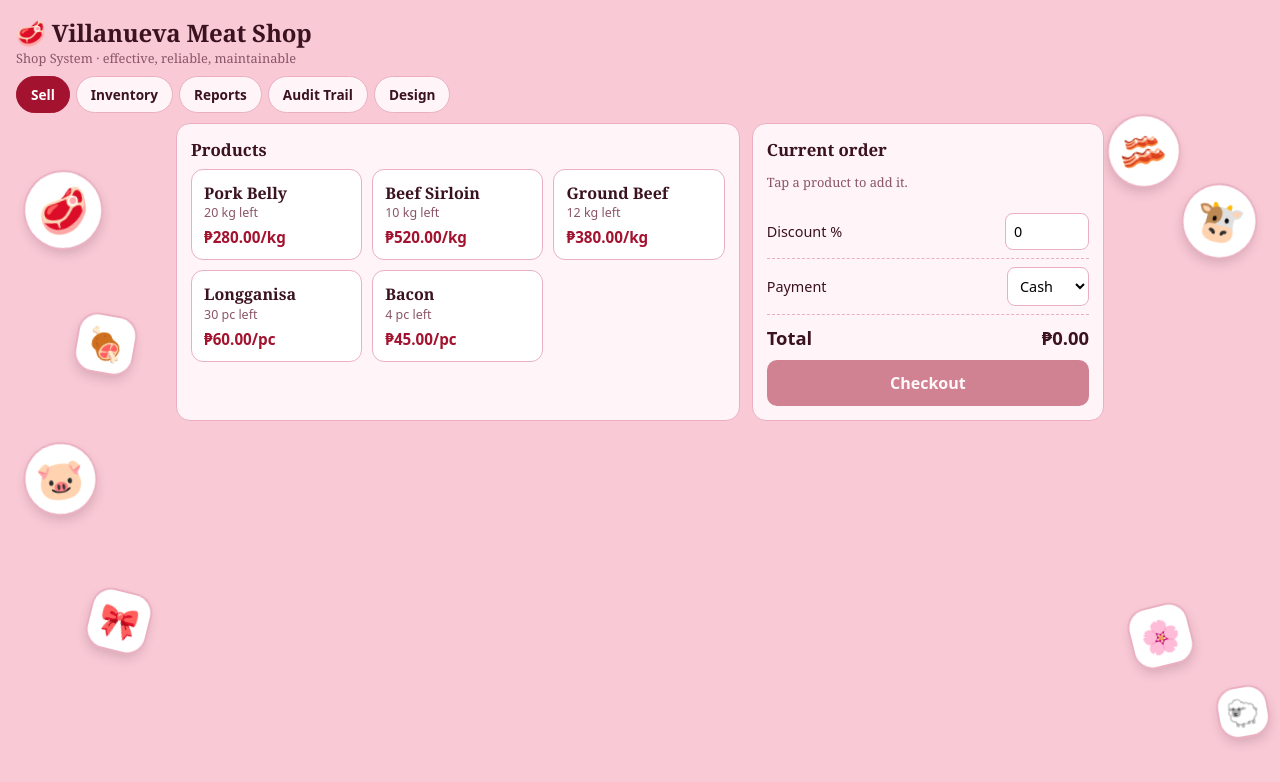
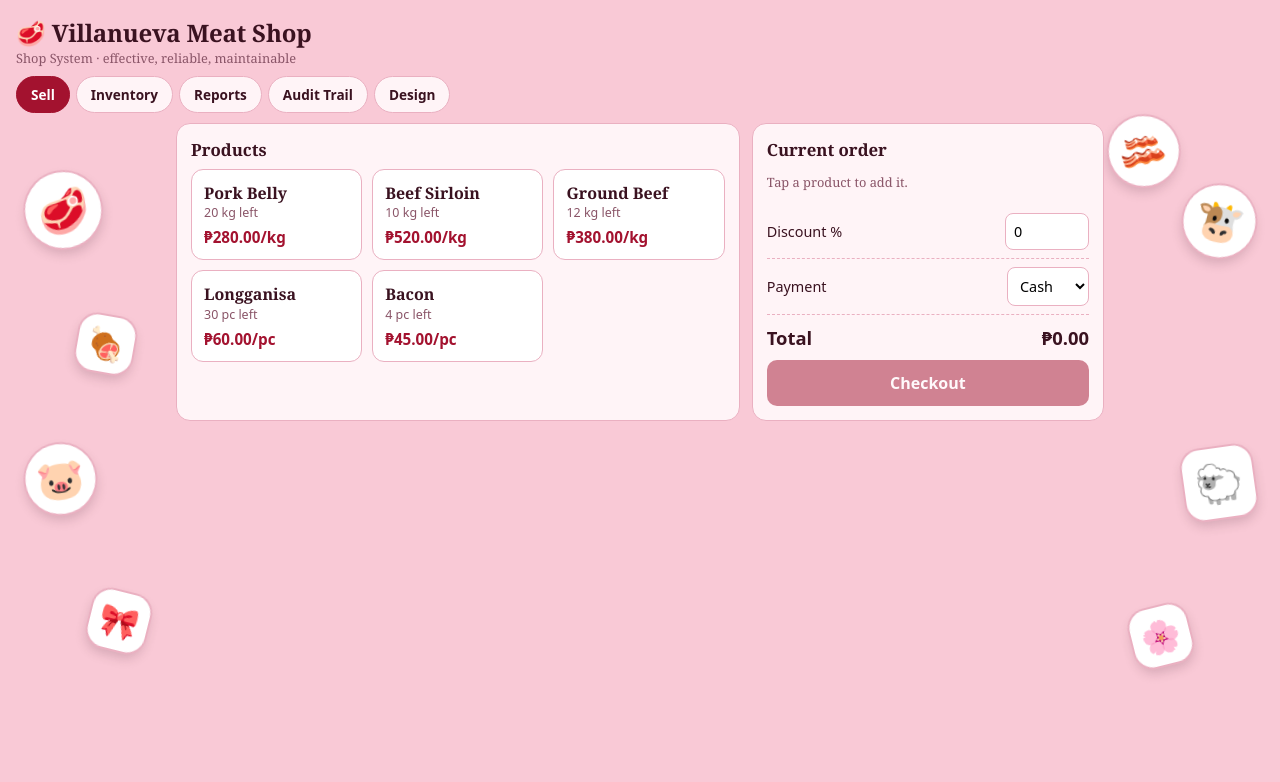
Before and after one commit to rainbello2706-spec/Villanueva-Meat-Shop, a plain HTML site: page index.html in a window 1280 px wide. Drawn offline with Linux system fonts and the light colour scheme.

Commit message:
Update position and style of a star element in HTML

```diff
--- a/index.html
+++ b/index.html
@@ -80,7 +80,7 @@ th,td{text-align:left;padding:9px 8px;border-bottom:1px solid var(--line);white-
   <span class="stk star" style="left:7%;top:74%;--r:14deg;--s:58px;animation-delay:-3s">🎀</span>
   <span class="stk" style="right:2%;top:24%;--r:12deg;--s:72px;animation-delay:-.5s">🐮</span>
   <span class="stk star" style="right:7%;top:76%;--r:-14deg;--s:58px;animation-delay:-3.5s">🌸</span>
-  <span class="stk star" style="right:1%;top:86%;--r:-10deg;--s:48px;animation-delay:-2.8s">🐑</span>
+  <span class="stk star" style="right:2%;top:56%;--r:-8deg;--s:70px;animation-delay:-2.8s">🐑</span>
 </div>
 
 <header>
```
